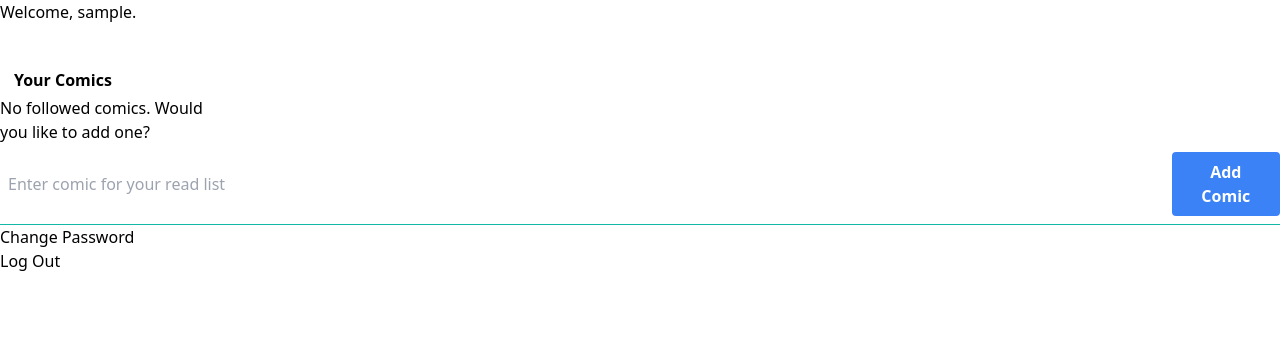
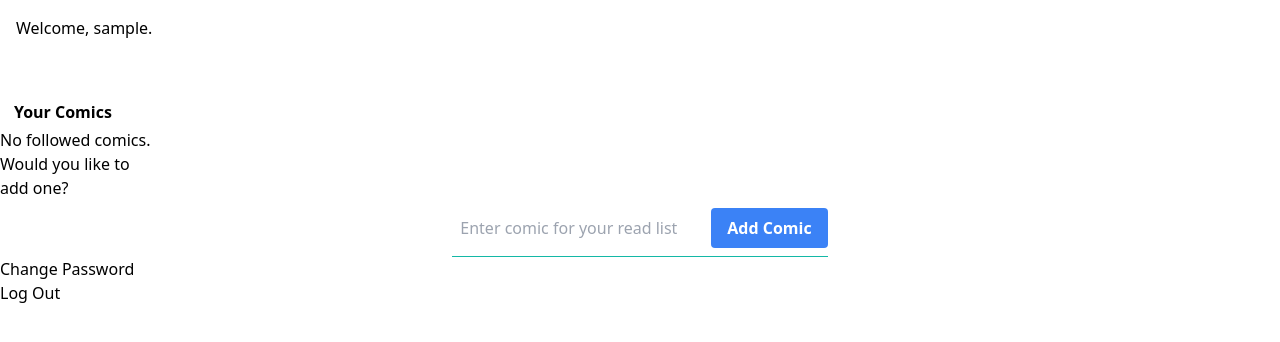
Before and after one commit to anferneealviar99/comic-book-tracker, a Django app: page / in a window 1280 px wide. Shown: the part 56-398 px from the top of the page. Run offline with Django 4.2, Linux system fonts and the light colour scheme; the visitor is signed in with stand-in values (Sample User, id 1); data that the repository does not hold is empty; parts of the project's set-up code (start-up, migrations or seed data) failed here and were passed over.

Commit message:
centered add comic form at the bottom of the home page

```diff
--- a/src/comics/comics/static/dist/styles.css
+++ b/src/comics/comics/static/dist/styles.css
@@ -637,6 +637,11 @@
   margin-right: 0.625rem;
 }
 
+.mx-4 {
+  margin-left: 1rem;
+  margin-right: 1rem;
+}
+
 .mr-6 {
   margin-right: 1.5rem;
 }
@@ -721,6 +726,10 @@
   min-height: 60vh;
 }
 
+.min-h-screen {
+  min-height: 100vh;
+}
+
 .w-16 {
   width: 4rem;
 }
@@ -777,6 +786,10 @@
 
 .items-center {
   align-items: center;
+}
+
+.justify-center {
+  justify-content: center;
 }
 
 .justify-between {
@@ -851,6 +864,10 @@
 
 .p-2 {
   padding: 0.5rem;
+}
+
+.p-4 {
+  padding: 1rem;
 }
 
 .px-5 {
--- a/src/comics/templates/comics_list.html
+++ b/src/comics/templates/comics_list.html
@@ -13,10 +13,12 @@
         <p class="no-data">No followed comics. Would you like to add one?</p>
     {% endif %}
 </div>
-<form class="place-content-center" action={% url 'add_comic' %} method="post">
-    <div class = "flex items-center border-b border-teal-500 py-2">
-        {% csrf_token %}
-        <input class="appearance-none bg-transparent border-none w-full text-gray-700 mr-3 py-1 px-2 leading-tight focus:outline-none" type="text" name="comic_title" placeholder="Enter comic for your read list">
-        <button class="bg-blue-500 hover:bg-blue-700 py-2 px-4 rounded text-white font-bold rounded" type='submit'>Add Comic</button>
-    </div>
-</form>
+<div class="flex items-center justify-center">
+    <form class="flex items-center" action={% url 'add_comic' %} method="post">
+        <div class = "flex items-center border-b border-teal-500 py-2">
+            {% csrf_token %}
+            <input class="appearance-none bg-transparent border-none text-gray-700 mr-3 py-1 px-2 leading-tight focus:outline-none" type="text" name="comic_title" placeholder="Enter comic for your read list">
+            <button class="bg-blue-500 hover:bg-blue-700 py-2 px-4 rounded text-white font-bold rounded" type='submit'>Add Comic</button>
+        </div>
+    </form>
+</div>
--- a/src/comics/templates/home.html
+++ b/src/comics/templates/home.html
@@ -6,10 +6,10 @@
 
 <div class="mt-14 block">
     {% if user.is_authenticated %}
-    Welcome, {{ user.username }}.
+    <p class="p-4">Welcome, {{ user.username }}.</p>
 
     <div class="mt-10 block">
-        {% with wrapper_class="grid grid-cols-2 md:grid-cols-4 lg:grid-cols-5 xl:grid-cols-6 2xl:grid-cols-8" image_class="w-48 h-auto p-2" container_class="flex flex-col items-center" %}
+        {% with wrapper_class="grid grid-cols-2 md:grid-cols-4 lg:grid-cols-6 xl:grid-cols-8 2xl:grid-cols-10" image_class="w-48 h-auto p-2" container_class="flex flex-col items-center" %}
             {% include 'comics_list.html'%}
         {% endwith %}
     </div>
```
